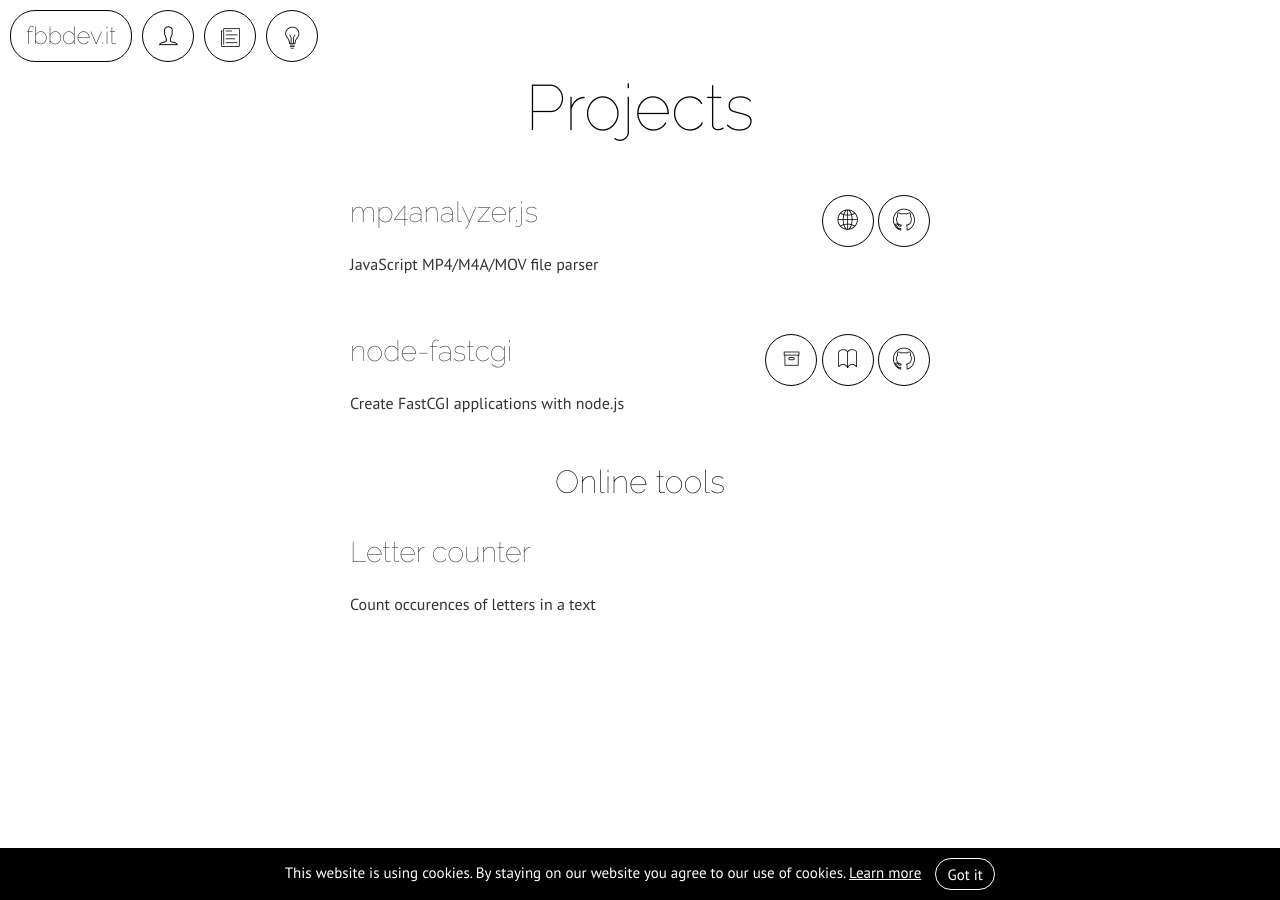
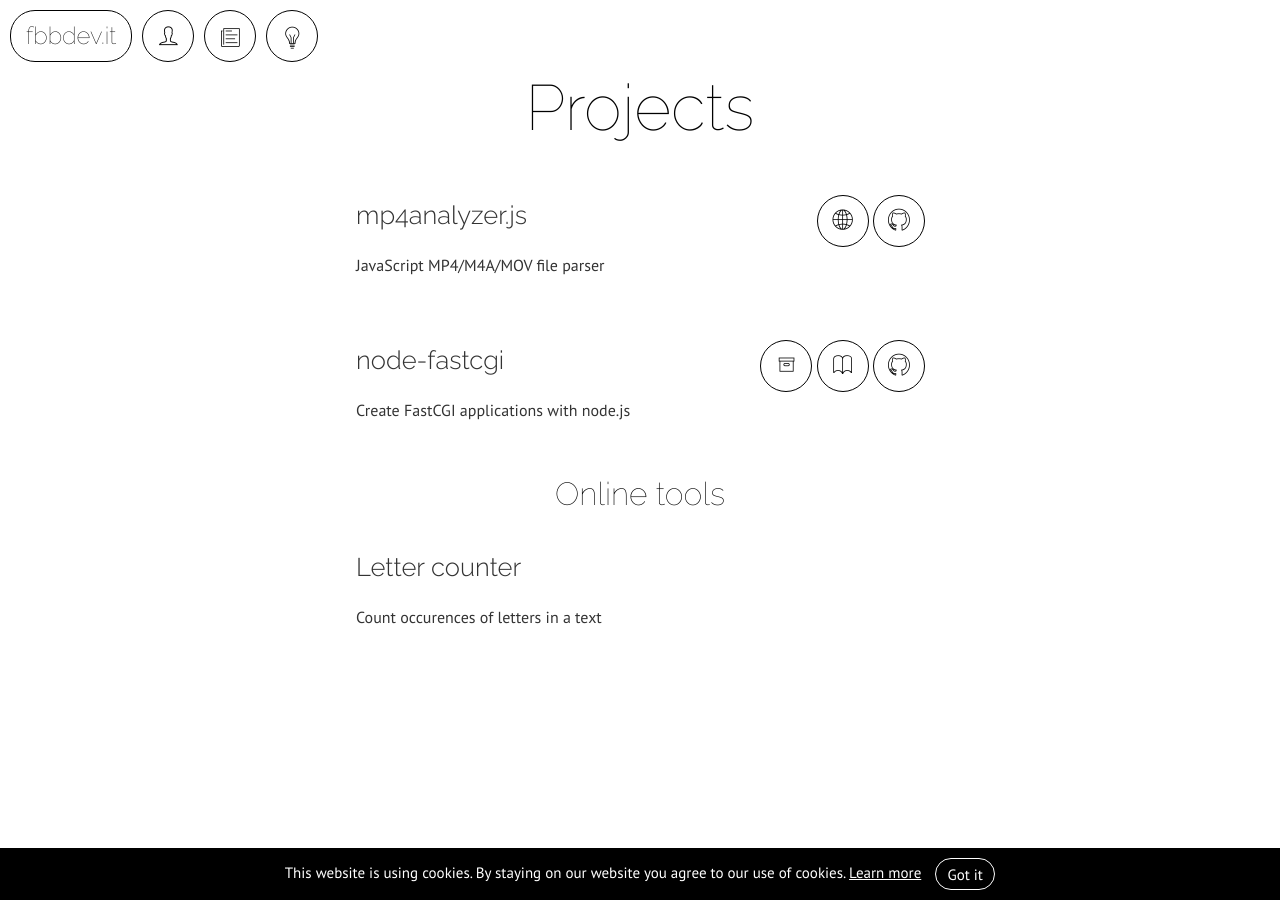
Before and after one commit to fbbdev/fbbdev.github.io, a Jekyll site: the page built from projects/index.html, in a window 1280 px wide. Built offline with Jekyll 4.4.1, drawn with Linux system fonts in a browser that asks for light colours.

Commit message:
Update theming for project list items

```diff
--- a/_sass/article.scss
+++ b/_sass/article.scss
@@ -34,7 +34,7 @@
 
     h1, h2, h3, h4, h5, h6 {
         font-family: $header-font;
-        font-weight: $header-weight;
+        font-weight: $doc-header-weight;
 
         margin: 0;
         margin-bottom: $par-spacing/2;
@@ -43,16 +43,17 @@
     h1 {
         text-align: center;
         font-size: 2em;
+        font-weight: $header-weight;
         margin-bottom: $par-spacing;
     }
 
     h2 {
-        font-size: 1.8em;
+        font-size: 1.6em;
         margin-bottom: $par-spacing;
     }
 
     h3 {
-        font-size: 1.5em;
+        font-size: 1.2em;
     }
 
     p, ul, ol, div {
--- a/_sass/theme.scss
+++ b/_sass/theme.scss
@@ -10,6 +10,7 @@
 
 $header-font: 'Raleway', sans-serif;
 $header-weight: 100;
+$doc-header-weight: 300;
 $header-color: $fg;
 
 $navbar-font-size: 1.5em;
--- a/css/item_index.scss
+++ b/css/item_index.scss
@@ -6,48 +6,24 @@
 article {
     position: relative;
     margin-bottom: 40px;
-
-    // Cut corners
-    &:before {
-        content: '';
-        position: absolute;
-        top: 0;
-        left: 0;
-        border-top: 8px solid $bg;
-        border-right: 8px solid $bg;
-        width: 0;
-    }
-
-    &:after {
-        content: '';
-        position: absolute;
-        bottom: 0;
-        right: 0;
-        border-bottom: 8px solid $bg;
-        border-left: 8px solid $bg;
-        width: 0;
-    }
+    border-left: 1px solid transparent;
+    -webkit-transition: border-left-color .5s;
+    transition: border-left-color .5s;
 
     &:hover {
-        background: $item-link-background;
-
-        &:before {
-            border-right-color: $item-link-background;
-        }
-
-        &:after {
-            border-left-color: $item-link-background;
-        }
+        border-left-color: $fg;
+        -webkit-transition: border-left-color 1s;
+        transition: border-left-color 1s;
     }
 
     & > aside {
         float: right;
-        margin: 10px;
+        margin: 10px 15px;
     }
 
     & > a {
         display: block;
-        padding: 10px;
+        padding: 15px;
 
         &:link, &:active, &:visited, &:hover {
             text-decoration: none;
```
